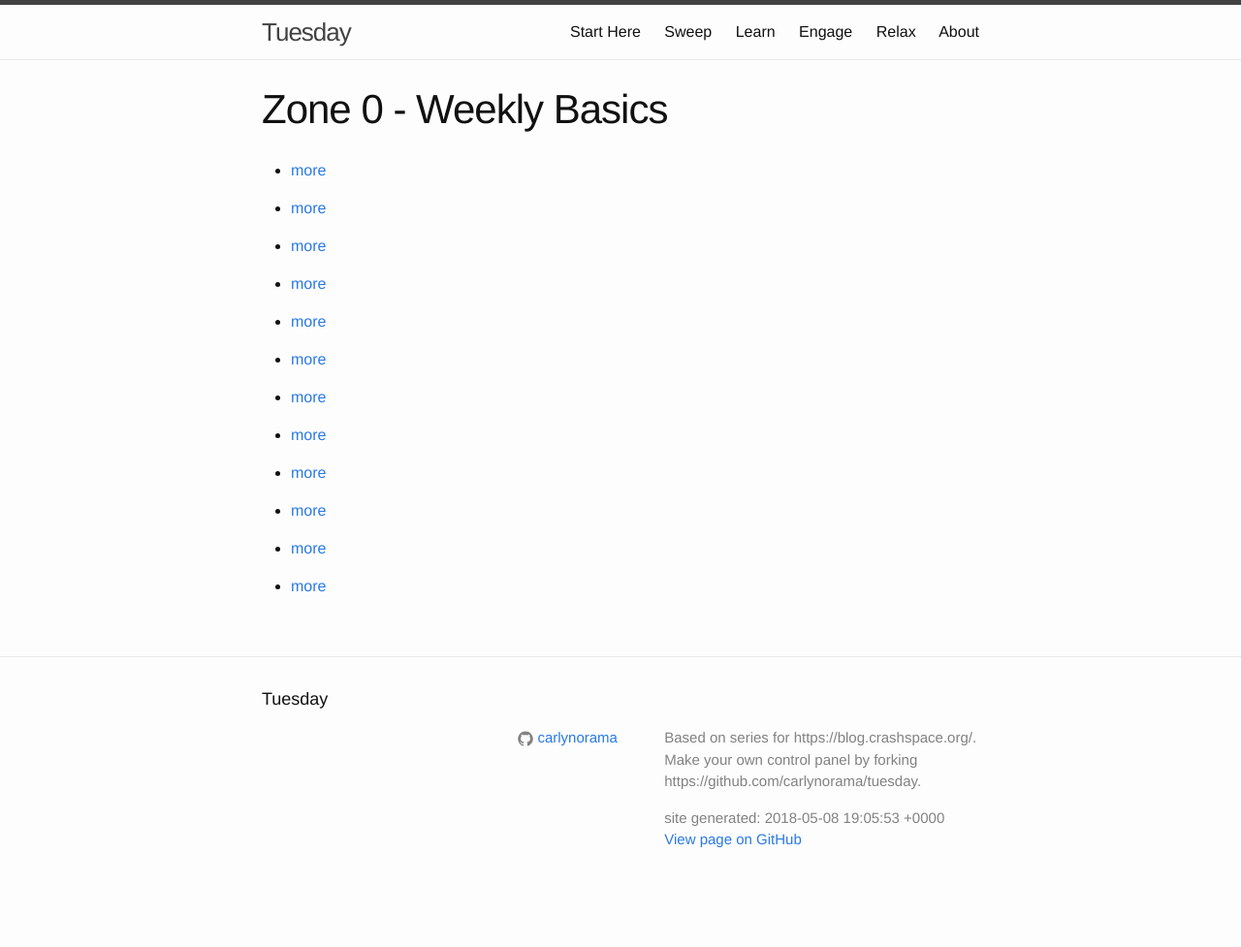
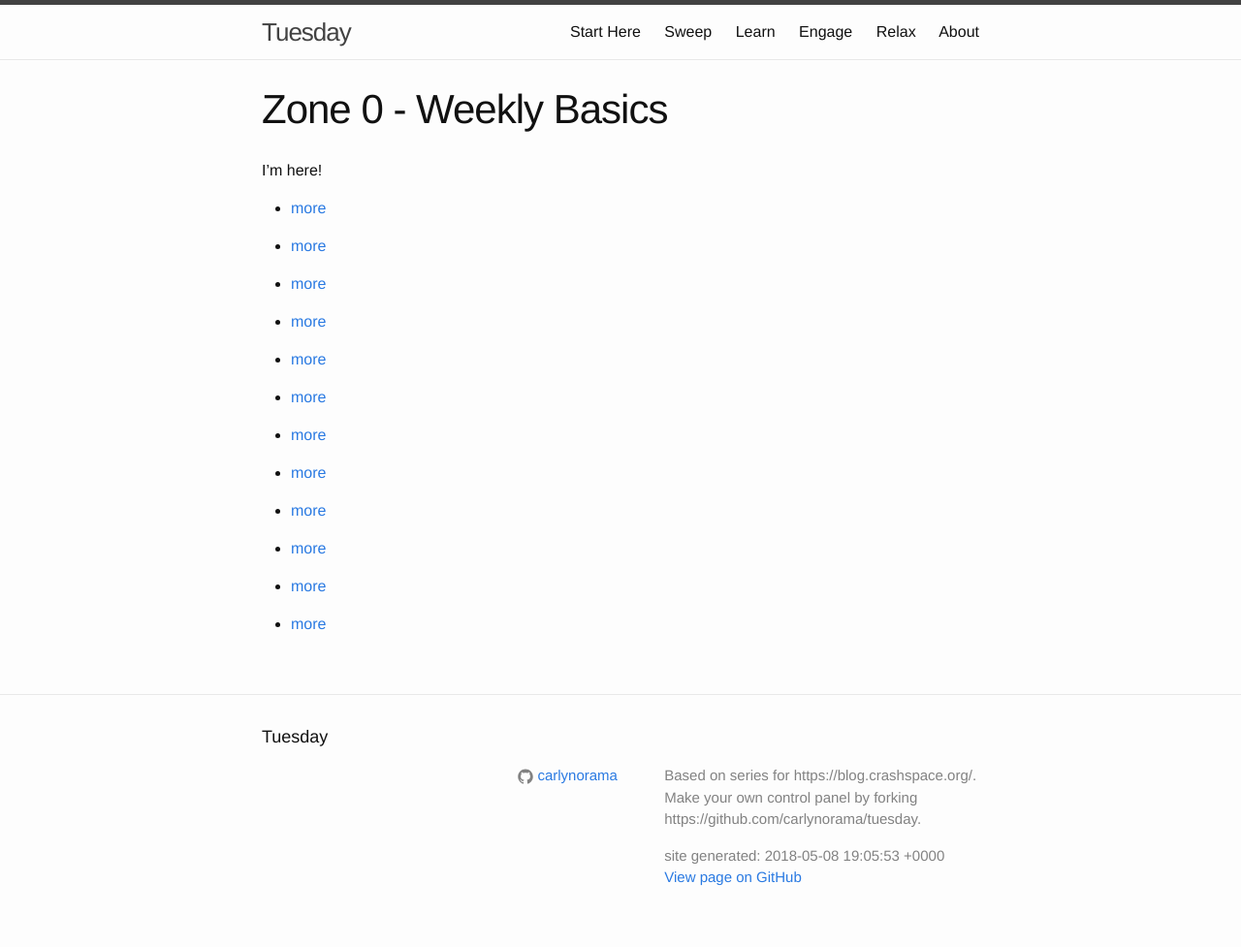
Before and after one commit to CRASHSpace/tuesday, a Jekyll site: the page built from _sweep/zone00/index.md, in a window 1280 px wide. Shown: the whole page at 97% size. Built offline with Jekyll 4.4.1, drawn with Linux system fonts in a browser that asks for light colours; before the commit the page ends 938 px from its top, so only the background shows below that.

Commit message:
helps to refer to something that exists.

```diff
--- a/_sweep/zone00/index.md
+++ b/_sweep/zone00/index.md
@@ -6,7 +6,9 @@
 showonindexas: full
 ---
 
+I'm here!
+
 {% assign itemstoshow = (site.sweep | where: "zone" , 0) %}
 {% for item in itemstoshow %}
-* {{ item.todo_text }}[more]({{ item.url | relative_url }})
+* {{ item.weekly_todo_text }}[more]({{ item.url | relative_url }})
 {% endfor %}
```
Also changed, not shown: _sweep/index.md (+1 -1 lines).
